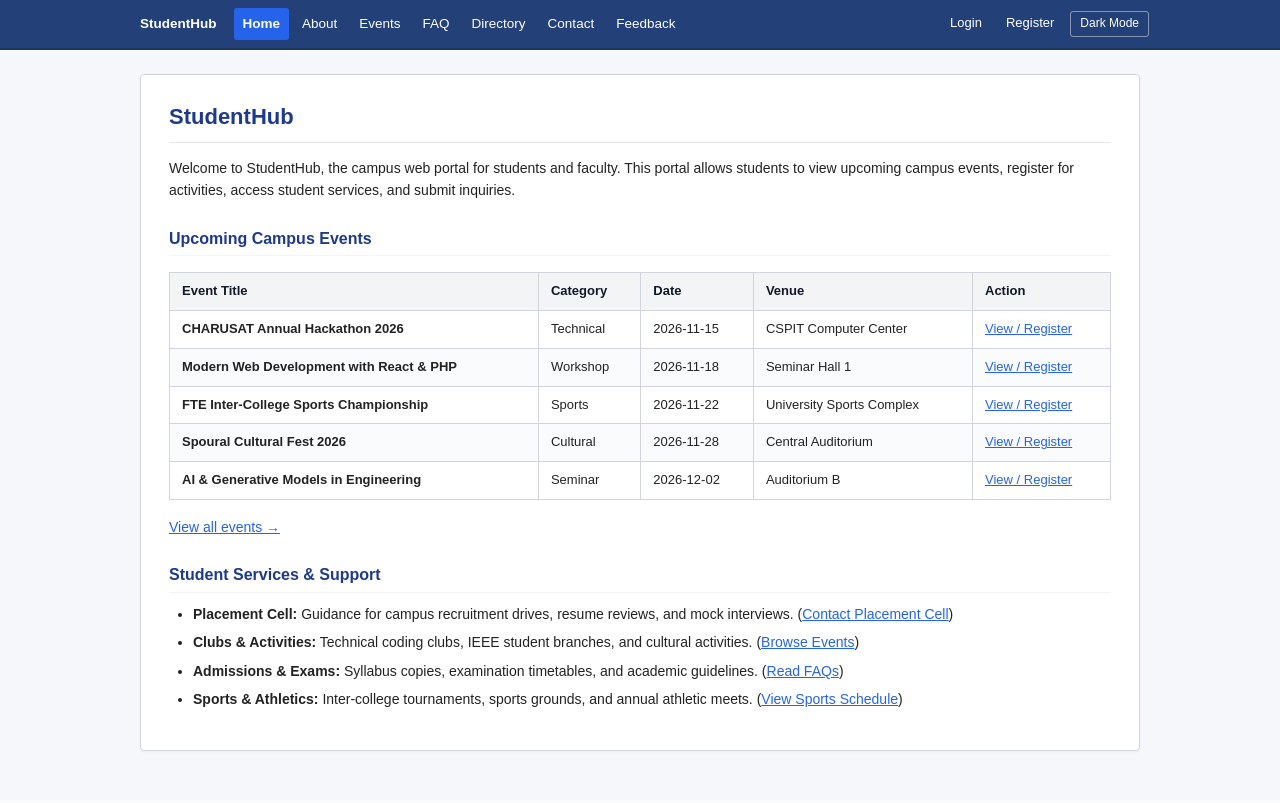
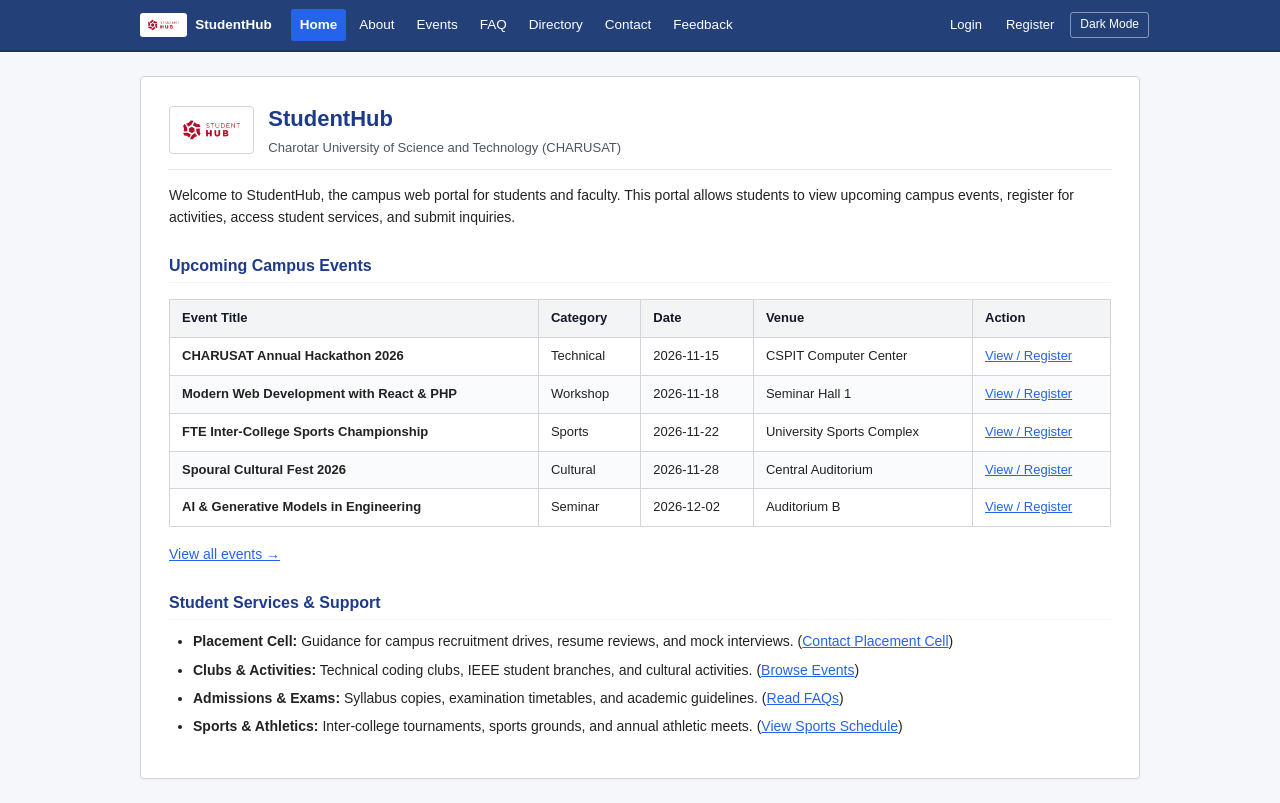
Before and after one commit to RishitChitroda827/WT-089, a PHP site: page / in a window 1280 px wide. Before the commit the page ends 751 px from the top, so only its background shows below. Run offline with PHP 8.4, Linux system fonts and the light colour scheme; data comes from the database, SQL or seed files in the repository.

Commit message:
Add StudentHub logo to navigation brand and homepage front banner

```diff
--- a/about.html
+++ b/about.html
@@ -10,7 +10,10 @@
     <header class="site-header">
         <nav class="site-nav" aria-label="Main Navigation">
             <div class="nav-links">
-                <a href="index.html" class="nav-brand">StudentHub</a>
+                <a href="index.html" class="nav-brand">
+                    <img src="studenthub.png" alt="StudentHub" class="brand-logo">
+                    <span>StudentHub</span>
+                </a>
                 <a href="index.html">Home</a>
                 <a href="about.html" class="active">About</a>
                 <a href="events.html">Events</a>
--- a/admin.html
+++ b/admin.html
@@ -10,7 +10,10 @@
     <header class="site-header">
         <nav class="site-nav" aria-label="Main Navigation">
             <div class="nav-links">
-                <a href="index.html" class="nav-brand">StudentHub</a>
+                <a href="index.html" class="nav-brand">
+                    <img src="studenthub.png" alt="StudentHub" class="brand-logo">
+                    <span>StudentHub</span>
+                </a>
                 <a href="index.html">Home</a>
                 <a href="about.html">About</a>
                 <a href="events.html">Events</a>
--- a/contact.html
+++ b/contact.html
@@ -10,7 +10,10 @@
     <header class="site-header">
         <nav class="site-nav" aria-label="Main Navigation">
             <div class="nav-links">
-                <a href="index.html" class="nav-brand">StudentHub</a>
+                <a href="index.html" class="nav-brand">
+                    <img src="studenthub.png" alt="StudentHub" class="brand-logo">
+                    <span>StudentHub</span>
+                </a>
                 <a href="index.html">Home</a>
                 <a href="about.html">About</a>
                 <a href="events.html">Events</a>
--- a/dashboard.html
+++ b/dashboard.html
@@ -10,7 +10,10 @@
     <header class="site-header">
         <nav class="site-nav" aria-label="Main Navigation">
             <div class="nav-links">
-                <a href="index.html" class="nav-brand">StudentHub</a>
+                <a href="index.html" class="nav-brand">
+                    <img src="studenthub.png" alt="StudentHub" class="brand-logo">
+                    <span>StudentHub</span>
+                </a>
                 <a href="index.html">Home</a>
                 <a href="about.html">About</a>
                 <a href="events.html">Events</a>
--- a/events.html
+++ b/events.html
@@ -10,7 +10,10 @@
     <header class="site-header">
         <nav class="site-nav" aria-label="Main Navigation">
             <div class="nav-links">
-                <a href="index.html" class="nav-brand">StudentHub</a>
+                <a href="index.html" class="nav-brand">
+                    <img src="studenthub.png" alt="StudentHub" class="brand-logo">
+                    <span>StudentHub</span>
+                </a>
                 <a href="index.html">Home</a>
                 <a href="about.html">About</a>
                 <a href="events.html" class="active">Events</a>
--- a/faq.html
+++ b/faq.html
@@ -10,7 +10,10 @@
     <header class="site-header">
         <nav class="site-nav" aria-label="Main Navigation">
             <div class="nav-links">
-                <a href="index.html" class="nav-brand">StudentHub</a>
+                <a href="index.html" class="nav-brand">
+                    <img src="studenthub.png" alt="StudentHub" class="brand-logo">
+                    <span>StudentHub</span>
+                </a>
                 <a href="index.html">Home</a>
                 <a href="about.html">About</a>
                 <a href="events.html">Events</a>
--- a/feedback.html
+++ b/feedback.html
@@ -10,7 +10,10 @@
     <header class="site-header">
         <nav class="site-nav" aria-label="Main Navigation">
             <div class="nav-links">
-                <a href="index.html" class="nav-brand">StudentHub</a>
+                <a href="index.html" class="nav-brand">
+                    <img src="studenthub.png" alt="StudentHub" class="brand-logo">
+                    <span>StudentHub</span>
+                </a>
                 <a href="index.html">Home</a>
                 <a href="about.html">About</a>
                 <a href="events.html">Events</a>
--- a/includes/header.php
+++ b/includes/header.php
@@ -27,7 +27,10 @@ $isLoggedIn = function_exists('isLoggedIn') ? isLoggedIn() : false;
     <header class="site-header">
         <nav class="site-nav" aria-label="Main Navigation">
             <div class="nav-links">
-                <a href="index.php" class="nav-brand">StudentHub</a>
+                <a href="index.php" class="nav-brand">
+                    <img src="studenthub.png" alt="StudentHub" class="brand-logo">
+                    <span>StudentHub</span>
+                </a>
                 <a href="index.php" class="<?= $active_page === 'home' ? 'active' : '' ?>">Home</a>
                 <a href="about.php" class="<?= $active_page === 'about' ? 'active' : '' ?>">About</a>
                 <a href="events.php" class="<?= $active_page === 'events' ? 'active' : '' ?>">Events</a>
--- a/index.php
+++ b/index.php
@@ -23,7 +23,13 @@ try {
 include __DIR__ . '/includes/header.php';
 ?>
 
-<h1>StudentHub</h1>
+<div class="page-title-banner">
+    <img src="studenthub.png" alt="StudentHub Logo" class="front-logo">
+    <div>
+        <h1 style="margin: 0; padding-bottom: 2px; border-bottom: none;">StudentHub</h1>
+        <div style="font-size: 13px; color: #4b5563;">Charotar University of Science and Technology (CHARUSAT)</div>
+    </div>
+</div>
 <p>
     Welcome to StudentHub, the campus web portal for students and faculty. This portal allows students to view upcoming campus events, register for activities, access student services, and submit inquiries.
 </p>
--- a/login.html
+++ b/login.html
@@ -10,7 +10,10 @@
     <header class="site-header">
         <nav class="site-nav" aria-label="Main Navigation">
             <div class="nav-links">
-                <a href="index.html" class="nav-brand">StudentHub</a>
+                <a href="index.html" class="nav-brand">
+                    <img src="studenthub.png" alt="StudentHub" class="brand-logo">
+                    <span>StudentHub</span>
+                </a>
                 <a href="index.html">Home</a>
                 <a href="about.html">About</a>
                 <a href="events.html">Events</a>
--- a/pr6.html
+++ b/pr6.html
@@ -10,7 +10,10 @@
     <header class="site-header">
         <nav class="site-nav" aria-label="Main Navigation">
             <div class="nav-links">
-                <a href="index.html" class="nav-brand">StudentHub</a>
+                <a href="index.html" class="nav-brand">
+                    <img src="studenthub.png" alt="StudentHub" class="brand-logo">
+                    <span>StudentHub</span>
+                </a>
                 <a href="index.html">Home</a>
                 <a href="about.html">About</a>
                 <a href="events.html">Events</a>
--- a/profile.html
+++ b/profile.html
@@ -10,7 +10,10 @@
     <header class="site-header">
         <nav class="site-nav" aria-label="Main Navigation">
             <div class="nav-links">
-                <a href="index.html" class="nav-brand">StudentHub</a>
+                <a href="index.html" class="nav-brand">
+                    <img src="studenthub.png" alt="StudentHub" class="brand-logo">
+                    <span>StudentHub</span>
+                </a>
                 <a href="index.html">Home</a>
                 <a href="about.html">About</a>
                 <a href="events.html">Events</a>
--- a/register.html
+++ b/register.html
@@ -10,7 +10,10 @@
     <header class="site-header">
         <nav class="site-nav" aria-label="Main Navigation">
             <div class="nav-links">
-                <a href="index.html" class="nav-brand">StudentHub</a>
+                <a href="index.html" class="nav-brand">
+                    <img src="studenthub.png" alt="StudentHub" class="brand-logo">
+                    <span>StudentHub</span>
+                </a>
                 <a href="index.html">Home</a>
                 <a href="about.html">About</a>
                 <a href="events.html">Events</a>
--- a/style.css
+++ b/style.css
@@ -55,12 +55,45 @@ a:hover {
 }
 
 .nav-brand {
+    display: inline-flex;
+    align-items: center;
+    gap: 8px;
     font-size: 16px;
     font-weight: bold;
     color: #ffffff !important;
     text-decoration: none !important;
-    padding: 4px 8px;
-    margin-right: 4px;
+    padding: 2px 6px;
+    margin-right: 6px;
+    vertical-align: middle;
+}
+
+.brand-logo {
+    height: 24px;
+    width: auto;
+    background-color: #ffffff;
+    padding: 1px 4px;
+    border-radius: 3px;
+    display: inline-block;
+    vertical-align: middle;
+}
+
+.page-title-banner {
+    display: flex;
+    align-items: center;
+    gap: 14px;
+    margin-bottom: 14px;
+    padding-bottom: 10px;
+    border-bottom: 1px solid #e5e7eb;
+}
+
+.front-logo {
+    height: 48px;
+    width: auto;
+    background-color: #ffffff;
+    border: 1px solid #d1d5db;
+    border-radius: 4px;
+    padding: 3px 6px;
+    object-fit: contain;
 }
 
 .nav-links a {
@@ -502,6 +535,22 @@ body.dark h2 {
     border-bottom-color: #374151;
 }
 
+body.dark-mode .page-title-banner,
+body.dark .page-title-banner {
+    border-bottom-color: #374151;
+}
+
+body.dark-mode .page-title-banner div > div,
+body.dark .page-title-banner div > div {
+    color: #9ca3af !important;
+}
+
+body.dark-mode .front-logo,
+body.dark .front-logo {
+    background-color: #ffffff;
+    border-color: #4b5563;
+}
+
 body.dark-mode h3,
 body.dark h3 {
     color: #93c5fd !important;
```
Also changed, not shown: assets/css/style.css (+51 -2 lines), index.html (+11 -2 lines), assets/images/studenthub.png (added), assets/studenthub.png (added).
